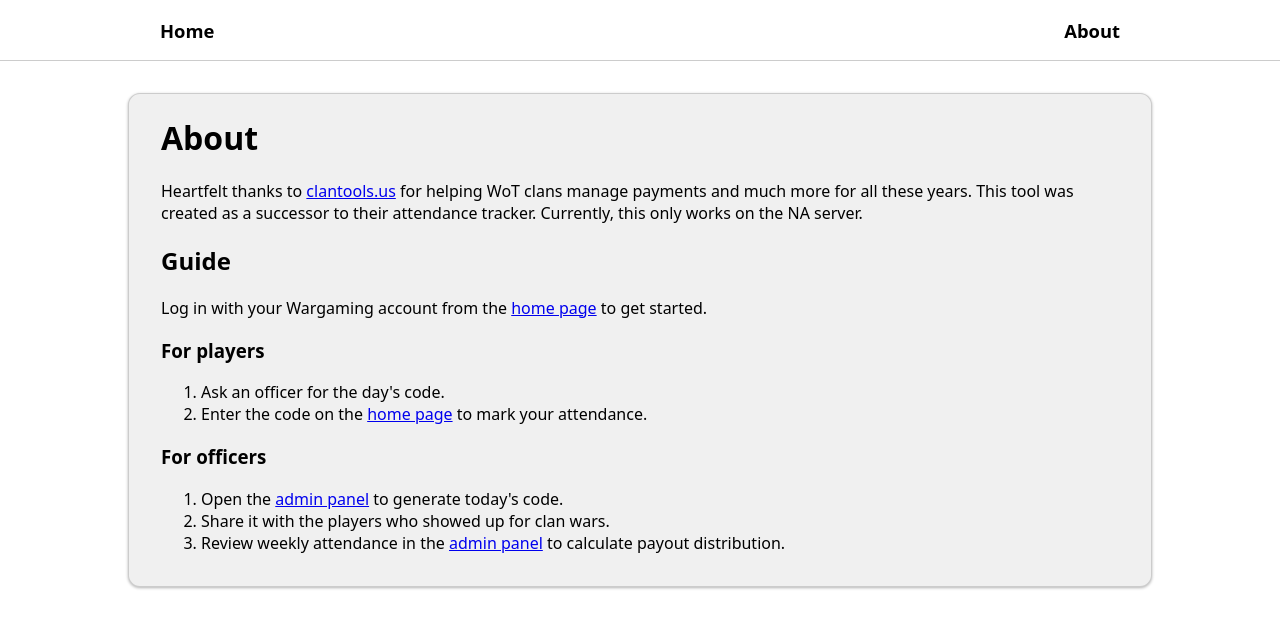
After one commit to teng1m/clan-wars-payouts, a Python web app: template app/templates/about.html in a window 1280 px wide. The commit adds this page. Shown: the top 628 px of the page. Run offline with Jinja, Linux system fonts and the light colour scheme; the template is opened without the code that fills it, so the values that code supplies are empty.

Commit message:
add about page

```diff
--- /dev/null
+++ b/app/templates/about.html
@@ -0,0 +1,27 @@
+{% extends "layout.html" %} {% block content %}
+<h1>About</h1>
+<p>
+    Heartfelt thanks to <a href="https://clantools.us">clantools.us</a> for helping WoT clans manage
+    payments and much more for all these years. This tool was created as a successor to their
+    attendance tracker. Currently, this only works on the NA server.
+</p>
+
+<h2>Guide</h2>
+<p>Log in with your Wargaming account from the <a href="/">home page</a> to get started.</p>
+
+<h3>For players</h3>
+<ol>
+    <li>Ask an officer for the day's code.</li>
+    <li>Enter the code on the <a href="/">home page</a> to mark your attendance.</li>
+</ol>
+
+<h3>For officers</h3>
+<ol>
+    <li>Open the <a href="/admin">admin panel</a> to generate today's code.</li>
+    <li>Share it with the players who showed up for clan wars.</li>
+    <li>
+        Review weekly attendance in the <a href="/admin">admin panel</a> to calculate payout
+        distribution.
+    </li>
+</ol>
+{% endblock %}
--- a/app/templates/layout.html
+++ b/app/templates/layout.html
@@ -12,6 +12,7 @@
             <div class="topbar-inner">
                 <a href="/" class="brand">Home</a>
                 <nav class="topbar-right">
+                    <a href="/about">About</a>
                     {% if user %} {% if user.clan_role in admin_roles %}
                     <a href="/admin">Admin Panel</a>
                     {% endif %}
```
Also changed, not shown: app/main.py (+12 -0 lines).
